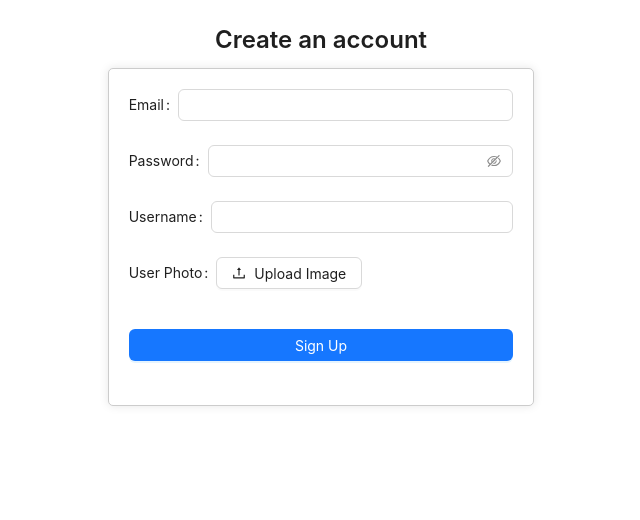
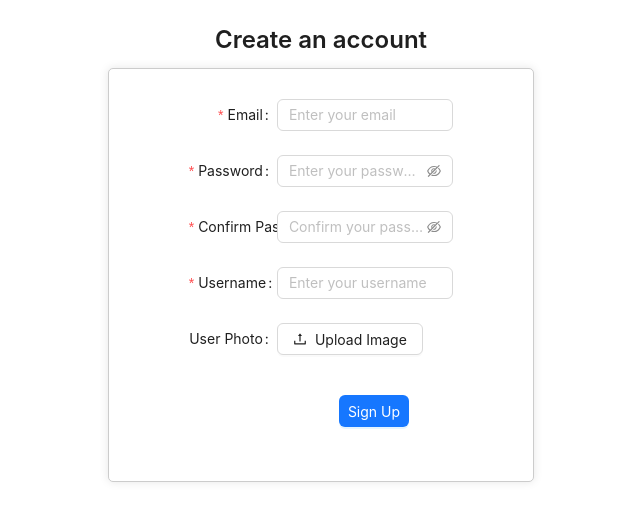
Before and after one commit to ldhoang201/Chat-App, a React (Create React App) app: page /signup in a window 1280 px wide. Shown: the top 520 px of the page, without its empty margins (319-959 px from the left). Built offline with nearby package versions, Linux system fonts and the light colour scheme; no server answers.

Commit message:
handle render files

```diff
--- a/src/components/ChatRoom/ChatWindown.js
+++ b/src/components/ChatRoom/ChatWindown.js
@@ -201,6 +201,7 @@ export default function ChatWindown() {
       markMessageAsSeen(newMessageRef.id, uid);
 
       form.resetFields(['message', 'upload-files']);
+      setInputValue('');
       setSelectedFile(null);
     }
   };
--- a/src/components/ChatRoom/Message.js
+++ b/src/components/ChatRoom/Message.js
@@ -1,4 +1,5 @@
-import { Avatar, Typography, Image, Tooltip, message } from 'antd';
+import { Avatar, Typography, Image, Tooltip } from 'antd';
+import { FileWordTwoTone, FilePdfTwoTone, FileExcelTwoTone, FileTextTwoTone, FileTwoTone } from '@ant-design/icons';
 import React, { useContext, useState } from 'react';
 import { styled } from 'styled-components';
 import { formatRelative } from 'date-fns';
@@ -111,21 +112,38 @@ export default function Message({ fileURL, text, displayName, createdAt, photoUR
   }
 
   const renderDocument = (fileURL) => {
-    // const docs = [
-    //   {
-    //     uri: fileURL,
-    //     fileName: getFileName(fileURL)
-    //   }
-    // ];
-    // console.log(docs);
-    // return <DocViewer prefetchMethod='GET' documents={docs} pluginRenderers={DocViewerRenderers} />;
+    // Define a mapping of file extensions to Ant Design icons
+    const fileIcons = {
+      '.pdf': <FilePdfTwoTone size='large' style={{fontSize: '18px'}} twoToneColor="#ff5722" />,
+      '.doc': <FileWordTwoTone size='large' style={{fontSize: '18px'}} twoToneColor="#007acc" />,
+      '.docx': <FileWordTwoTone size='large' style={{fontSize: '18px'}} twoToneColor="#007acc" />,
+      '.xls': <FileExcelTwoTone size='large' style={{fontSize: '18px'}} twoToneColor="#4caf50" />,
+      '.xlsx': <FileExcelTwoTone size='large' style={{fontSize: '18px'}} twoToneColor="#4caf50" />,
+      '.txt': <FileTextTwoTone size='large' style={{fontSize: '18px'}} twoToneColor="#333" />,
+    };
 
-    return (
-      <a href={fileURL} target="_blank" rel="noopener noreferrer" className="content">
-        {getFileName(fileURL)}
-      </a>
-    );
+    // Get the file extension from the file URL
+    const fileExtension = fileURL
+      .substring(0, fileURL.indexOf('?'))
+      .substring(fileURL.lastIndexOf('.'))
+      .toLowerCase();
 
+    // Check if the file extension is in the mapping
+    if (fileIcons[fileExtension]) {
+      // Render a clickable link with the file icon
+      return (
+        <a href={fileURL} target="_blank" rel="noopener noreferrer" className='content'>
+          {fileIcons[fileExtension]} {getFileName(fileURL)}
+        </a>
+      );
+    } else {
+      // Default to a generic file icon if the type is not recognized
+      return (
+        <a href={fileURL} target="_blank" rel="noopener noreferrer" className='content'>
+          <FileTwoTone twoToneColor="#999" />
+        </a>
+      );
+    }
   };
 
   const seenByMessage = formatSeenByMessage(seenList, members);
--- a/src/components/Login/index.js
+++ b/src/components/Login/index.js
@@ -9,6 +9,7 @@ import { FacebookOutlined, GoogleOutlined } from '@ant-design/icons';
 import { signInWithEmailAndPassword } from 'firebase/auth';
 import { Link } from 'react-router-dom';
 import styled from 'styled-components';
+import { useForm } from 'antd/es/form/Form';
 
 const { Title } = Typography;
 const { Item } = Form;
@@ -32,6 +33,7 @@ export default function Login() {
 
     const [email, setEmail] = useState('');
     const [password, setPassword] = useState('');
+    const [form] = useForm();
 
     const handleEmailLogin = async () => {
         try {
@@ -86,9 +88,21 @@ export default function Login() {
                 <Col span={8}>
                     <Title style={{ textAlign: 'center' }} level={3}>Welcome to Chat App</Title>
                     <FormContainer>
-                        <Form>
+                        <Form form={form}>
                             <InputContainer>
-                                <Form.Item label="Email" style={{ width: '90%' }}>
+                                <Form.Item
+                                    label="Email"
+                                    style={{ width: '90%' }}
+                                    hasFeedback
+                                    rules={
+                                        [
+                                            {
+                                                required: true,
+                                                message: 'Please enter a validate email',
+                                            }
+                                        ]
+                                    }
+                                >
                                     <Input
                                         style={{ marginLeft: '28px' }}
                                         type="email"
@@ -98,7 +112,18 @@ export default function Login() {
                                 </Form.Item>
                             </InputContainer>
                             <InputContainer>
-                                <Form.Item label="Password">
+                                <Form.Item
+                                    label="Password"
+                                    hasFeedback
+                                    rules={
+                                        [
+                                            {
+                                                required: true,
+                                                message: 'Please enter your password',
+                                            }
+                                        ]
+                                    }
+                                >
                                     <Input.Password
                                         value={password}
                                         onChange={(e) => setPassword(e.target.value)}
--- a/src/components/Signup/index.js
+++ b/src/components/Signup/index.js
@@ -23,7 +23,9 @@ const SignUpContainer = styled.div`
 const FormContainer = styled.div`
     max-width: 400px;
     margin: 0 auto;
-    padding: 20px;
+    padding: 30px;
+    padding-left: 80px;
+    padding-right: 80px;
     border: 1px solid #ccc;
     border-radius: 5px;
     box-shadow: 0 0 10px rgba(0, 0, 0, 0.1);
@@ -36,20 +38,21 @@ const InputContainer = styled.div`
 `;
 
 const SignUpButton = styled(Button)`
-    width: 100%;
+    width: 40%;
     margin-top: 16px;
+    margin-left: 150px;
 `;
 
 export default function SignUp() {
     const [email, setEmail] = useState('');
     const [password, setPassword] = useState('');
+    const [confirmPassword, setConfirmPassword] = useState('');
     const [username, setUsername] = useState('');
     const [userPhotoURL, setUserPhotoURL] = useState(null);
     const [imageFile, setImageFile] = useState(null);
     const [loading, setLoading] = useState(false);
     const [uploading, setUploading] = useState(false);
     const [form] = useForm();
-
 
     const customRequest = async ({ file, onSuccess, onError }) => {
         setUploading(true);
@@ -69,31 +72,25 @@ export default function SignUp() {
 
     const handleRegister = async () => {
         try {
-            setLoading(true); // Start loading
+            setLoading(true);
 
             // Create a new user with email and password
             await createUserWithEmailAndPassword(auth, email, password);
 
-            // Get the user's UID
-            console.log(username)
-            console.log(userPhotoURL)
-
+            // Update user profile
             await updateProfile(auth.currentUser, { displayName: username, photoURL: userPhotoURL });
 
-            console.log(auth.currentUser);
-            setLoading(false); // Stop loading
+            setLoading(false);
             message.success('Sign up successfully.');
             window.location.reload();
 
-            // // Store the user's profile data in Firestore
+            // Store the user's profile data in Firestore
             await addUserProfileToFirestore(auth.currentUser.uid, username, userPhotoURL);
 
         } catch (error) {
-            setLoading(false); // Stop loading
+            setLoading(false);
             message.error('Sign up failed.');
         }
-
-        // console.log(form.getFieldsValue());
     };
 
     const addUserProfileToFirestore = async (uid, displayName, photoURL) => {
@@ -130,10 +127,30 @@ export default function SignUp() {
                         Create an account
                     </Title>
                     <FormContainer>
-                        <Form form={form}>
+                        <Form
+                            form={form}
+                            onFinish={handleRegister}
+                            onFinishFailed={(errorInfo) => {
+                                console.log('Failed:', errorInfo);
+                            }}
+                            labelCol={{ span: 8 }}
+                            wrapperCol={{ span: 16 }}
+                        >
                             <InputContainer>
-                                <Form.Item label="Email" name='email'>
+                                <Form.Item
+                                    label="Email"
+                                    name='email'
+                                    hasFeedback
+                                    rules={[
+                                        {
+                                            required: true,
+                                            type: 'email',
+                                            message: 'Please enter a valid email address',
+                                        },
+                                    ]}
+                                >
                                     <Input
+                                        placeholder="Enter your email"
                                         type="email"
                                         value={email}
                                         onChange={(e) => setEmail(e.target.value)}
@@ -141,16 +158,66 @@ export default function SignUp() {
                                 </Form.Item>
                             </InputContainer>
                             <InputContainer>
-                                <Form.Item label="Password" name='password'>
+                                <Form.Item
+                                    label="Password"
+                                    name='password'
+                                    hasFeedback
+                                    rules={[
+                                        {
+                                            required: true,
+                                            message: 'Please enter your password',
+                                        },
+                                    ]}
+                                >
                                     <Input.Password
+                                        placeholder="Enter your password"
                                         value={password}
                                         onChange={(e) => setPassword(e.target.value)}
                                     />
                                 </Form.Item>
                             </InputContainer>
                             <InputContainer>
-                                <Form.Item label="Username" name='username'>
+                                <Form.Item
+                                    label="Confirm Password"
+                                    name='confirmPassword'
+                                    hasFeedback
+                                    rules={[
+                                        {
+                                            required: true,
+                                            message: 'Please confirm your password',
+                                        },
+                                        ({ getFieldValue }) => ({
+                                            validator(_, value) {
+                                                if (!value || getFieldValue('password') === value) {
+                                                    return Promise.resolve();
+                                                }
+                                                return Promise.reject(
+                                                    new Error('The two passwords do not match')
+                                                );
+                                            },
+                                        }),
+                                    ]}
+                                >
+                                    <Input.Password
+                                        placeholder="Confirm your password"
+                                        value={confirmPassword}
+                                        onChange={(e) => setConfirmPassword(e.target.value)}
+                                    />
+                                </Form.Item>
+                            </InputContainer>
+                            <InputContainer>
+                                <Form.Item
+                                    label="Username"
+                                    name='username'
+                                    rules={[
+                                        {
+                                            required: true,
+                                            message: 'Please enter your username',
+                                        },
+                                    ]}
+                                >
                                     <Input
+                                        placeholder="Enter your username"
                                         value={username}
                                         onChange={(e) => setUsername(e.target.value)}
                                     />
@@ -171,10 +238,12 @@ export default function SignUp() {
                                     </Upload>
                                 </Form.Item>
                             </InputContainer>
-                            <Form.Item>
+                            <Form.Item
+                                style={{ width: '100%' }}
+                            >
                                 <SignUpButton
                                     type="primary"
-                                    onClick={handleRegister}
+                                    htmlType="submit"
                                     loading={loading}
                                 >
                                     Sign Up
```
